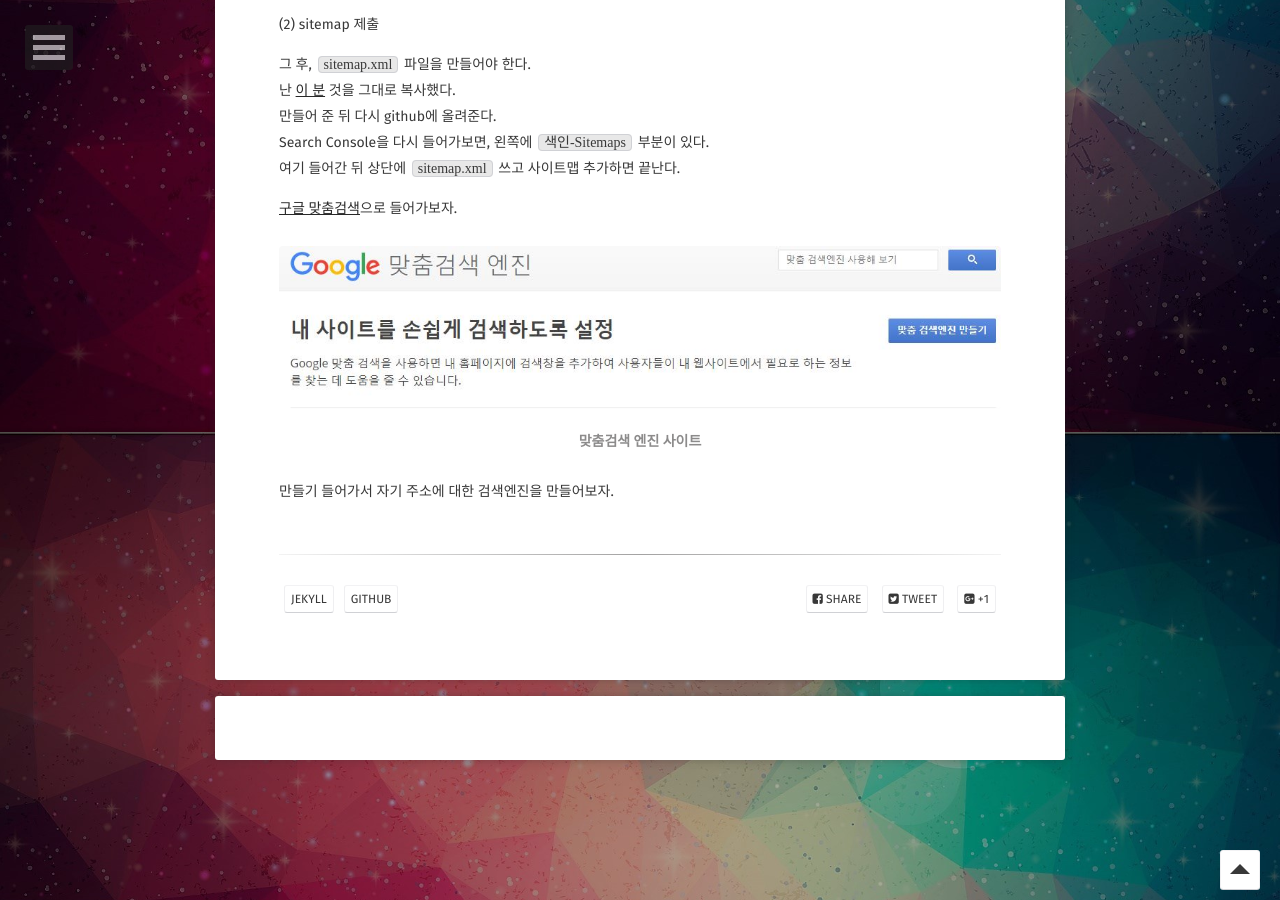
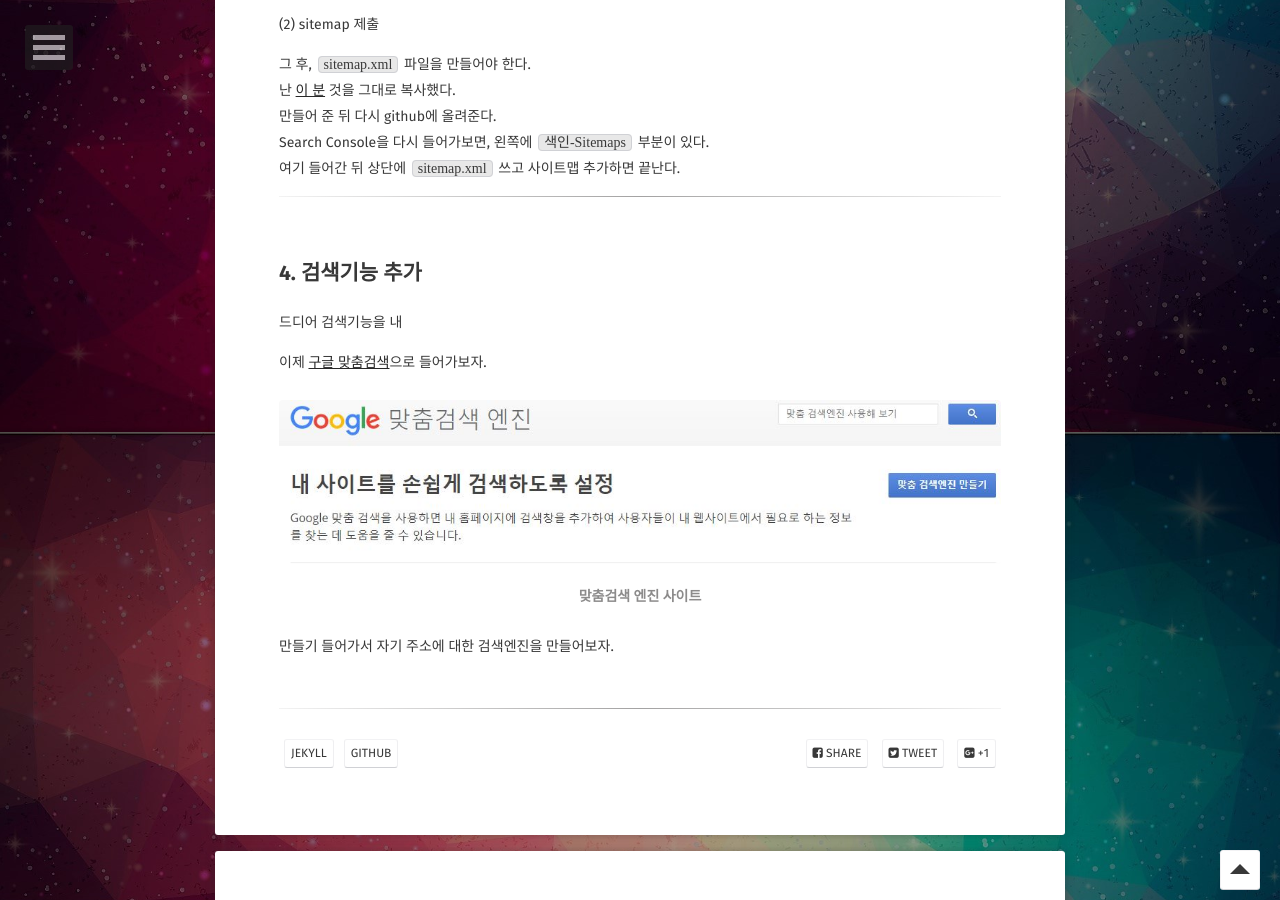
Before and after one commit to tinygun/tinygun.github.io, a Jekyll site: the page built from _posts/etc/2019-12-26-jekyll_guide_3.md, in a window 1280 px wide and 900 px high, scrolled down 2268 px. Built offline with Jekyll 4.4.1, drawn with Linux system fonts in a browser that asks for light colours; some web fonts are replaced; comment, search, counter and statistics services are not loaded.

Commit message:
검색기능 추가

```diff
--- a/_posts/etc/2019-12-26-jekyll_guide_3.md
+++ b/_posts/etc/2019-12-26-jekyll_guide_3.md
@@ -83,7 +83,15 @@ git push -u origin master
 
 그 후, `sitemap.xml` 파일을 만들어야 한다.<br>난 [이 분](https://github.com/wayhome25/wayhome25.github.io/blob/master/sitemap.xml) 것을 그대로 복사했다.<br>만들어 준 뒤 다시 github에 올려준다.<br>Search Console을 다시 들어가보면, 왼쪽에 `색인-Sitemaps` 부분이 있다.<br>여기 들어간 뒤 상단에 `sitemap.xml` 쓰고 사이트맵 추가하면 끝난다.
 
-[구글 맞춤검색](https://cse.google.co.kr/cse/)으로 들어가보자.<br>
+---
+
+<br>
+
+## 4. 검색기능 추가
+
+드디어 검색기능을 내
+
+이제 [구글 맞춤검색](https://cse.google.co.kr/cse/)으로 들어가보자.<br>
 
 <figure>
     <a href="\posts_image\jekyll_guide\googlesearch.JPG"><img src="\posts_image\jekyll_guide\googlesearch.JPG"></a>
```
